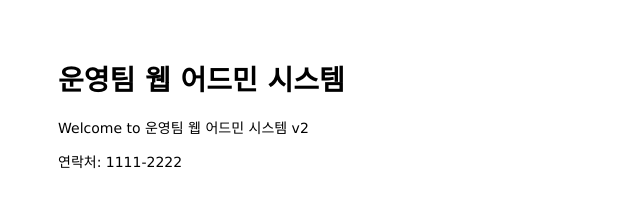
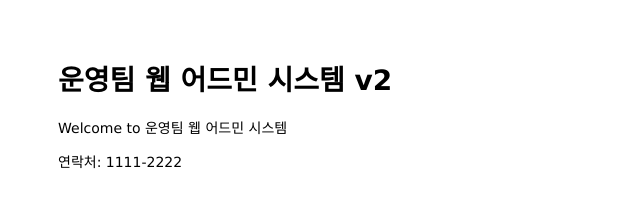
Before and after one commit to atoyeknou/mgit, a website: page public/index.html in a window 1280 px wide. Shown: the full height of the page, 0-640 px from the left. Drawn offline with Linux system fonts and the light colour scheme.

Commit message:
Change header

```diff
--- a/public/index.html
+++ b/public/index.html
@@ -6,8 +6,8 @@
 </head>
 
 <body>
-  <h1>운영팀 웹 어드민 시스템</h1>
-  <p>Welcome to 운영팀 웹 어드민 시스템 v2</p>
+  <h1>운영팀 웹 어드민 시스템 v2</h1>
+  <p>Welcome to 운영팀 웹 어드민 시스템</p>
 </body>
 
     <footer>
```
